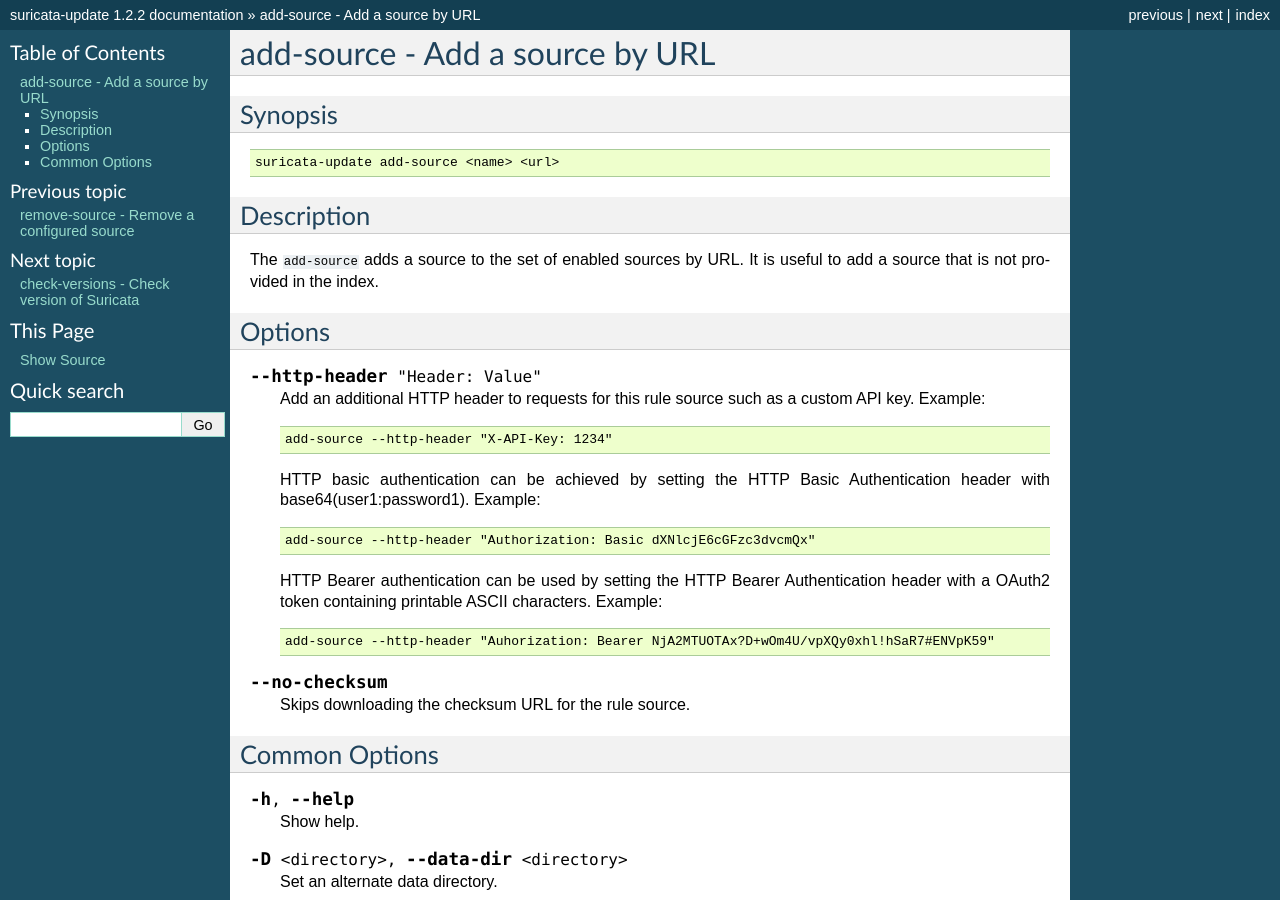
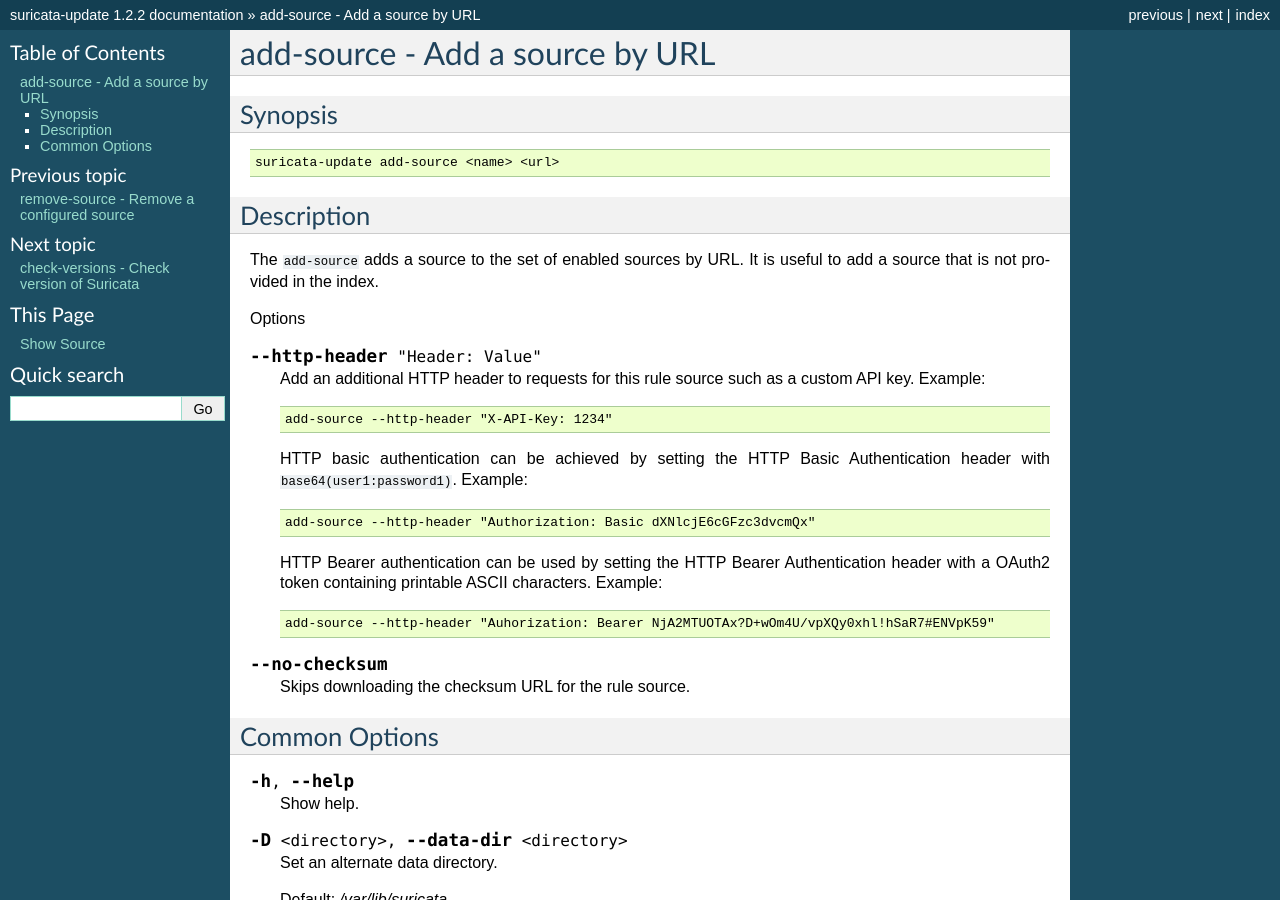
Before and after one commit to OISF/suricata-update, a Sphinx documentation site: the page built from doc/add-source.rst, in a window 1280 px wide and 900 px high. Built offline with Sphinx 7.4.7, drawn with Linux system fonts in a browser that asks for light colours.

Commit message:
doc: fix formatting error
(cherry picked from commit e8f77151ea127d149d9872536d939fb5688e9123)

```diff
--- a/doc/add-source.rst
+++ b/doc/add-source.rst
@@ -16,7 +16,6 @@
 URL. It is useful to add a source that is not provided in the index.
 
 Options
-=======
 
 .. option:: --http-header "Header: Value"
 
@@ -25,7 +24,8 @@
 
      add-source --http-header "X-API-Key: 1234"
 
-   HTTP basic authentication can be achieved by setting the HTTP Basic Authentication header with base64(user1:password1). Example::
+   HTTP basic authentication can be achieved by setting the HTTP Basic
+   Authentication header with ``base64(user1:password1)``. Example::
 
       add-source --http-header "Authorization: Basic dXNlcjE6cGFzc3dvcmQx"
 
@@ -33,7 +33,6 @@
    with a OAuth2 token containing printable ASCII characters. Example::
 
       add-source --http-header "Auhorization: Bearer NjA2MTUOTAx?D+wOm4U/vpXQy0xhl!hSaR7#ENVpK59"
-
 
 .. option:: --no-checksum
 
```
